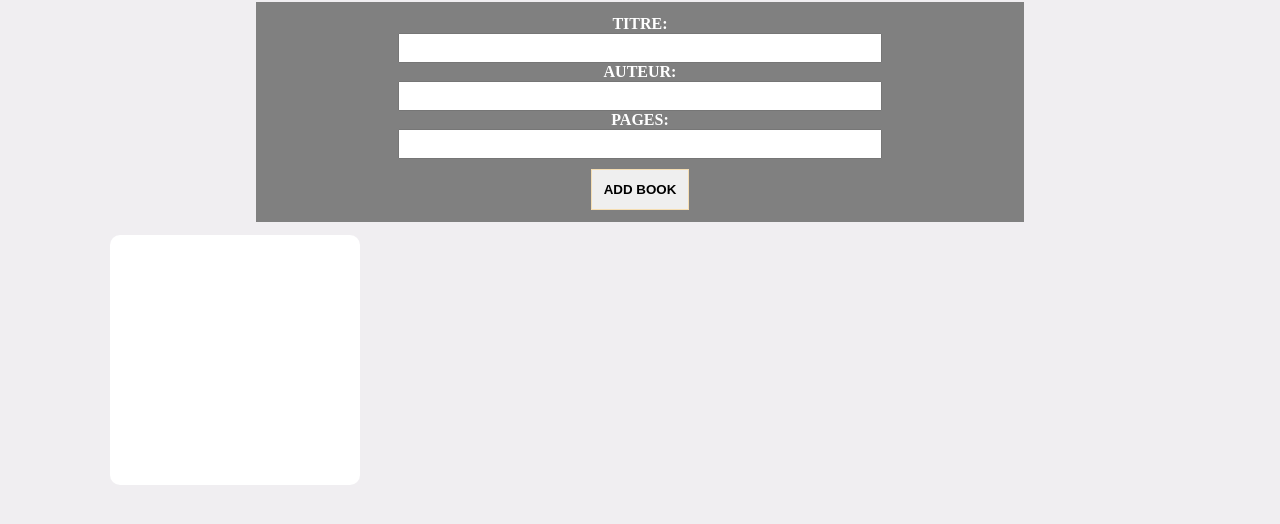
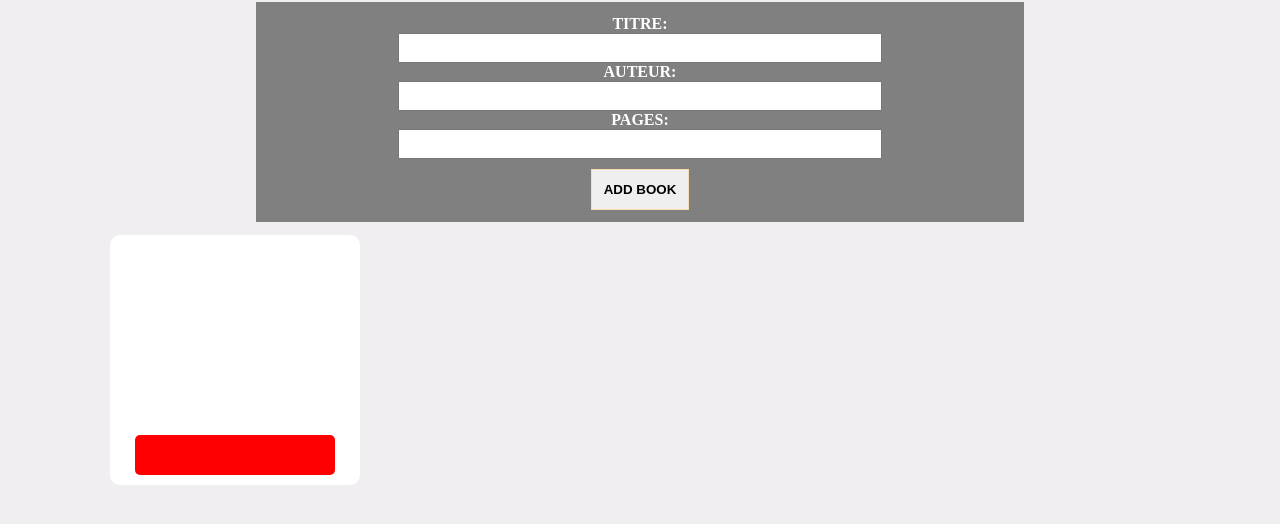
Before and after one commit to biroue10/library, a website: page index.html in a window 1280 px wide. Both pictures are taken after typing "Sample", "Sample", "5" into the empty fields and a click on the button "ADD BOOK". Shown: the part 78-602 px from the top of the page. Drawn offline with Linux system fonts and the light colour scheme.

Commit message:
refactor my code

```diff
--- a/script.js
+++ b/script.js
@@ -18,6 +18,9 @@ button.addEventListener("click", (event) => {
   const book = new Book(titre, auteur, page);
   if (myLibrary.push(book)) {
     const div1 = document.createElement("div");
+    const delete_book = document.createElement('div')
+    delete_book.classList.add('delete_book')
+    div1.append(delete_book)
     div1.classList.add("grid-element");
     table.append(div1);
   }
--- a/style.css
+++ b/style.css
@@ -72,6 +72,10 @@ tr {
 .grid-element {
   border-radius: 10px;
   background-color: white;
+  display: flex;
+  justify-content: center;
+  align-items: flex-end;
+  padding-bottom: 10px;
 }
 nav {
   display: flex;
@@ -110,3 +114,9 @@ nav {
   -moz-background-clip: text;
   -moz-text-fill-color: transparent;
 }
+.delete_book{
+  width: 80%;
+  height: 40px;
+  background-color: red;
+  border-radius: 5px;
+}
```
